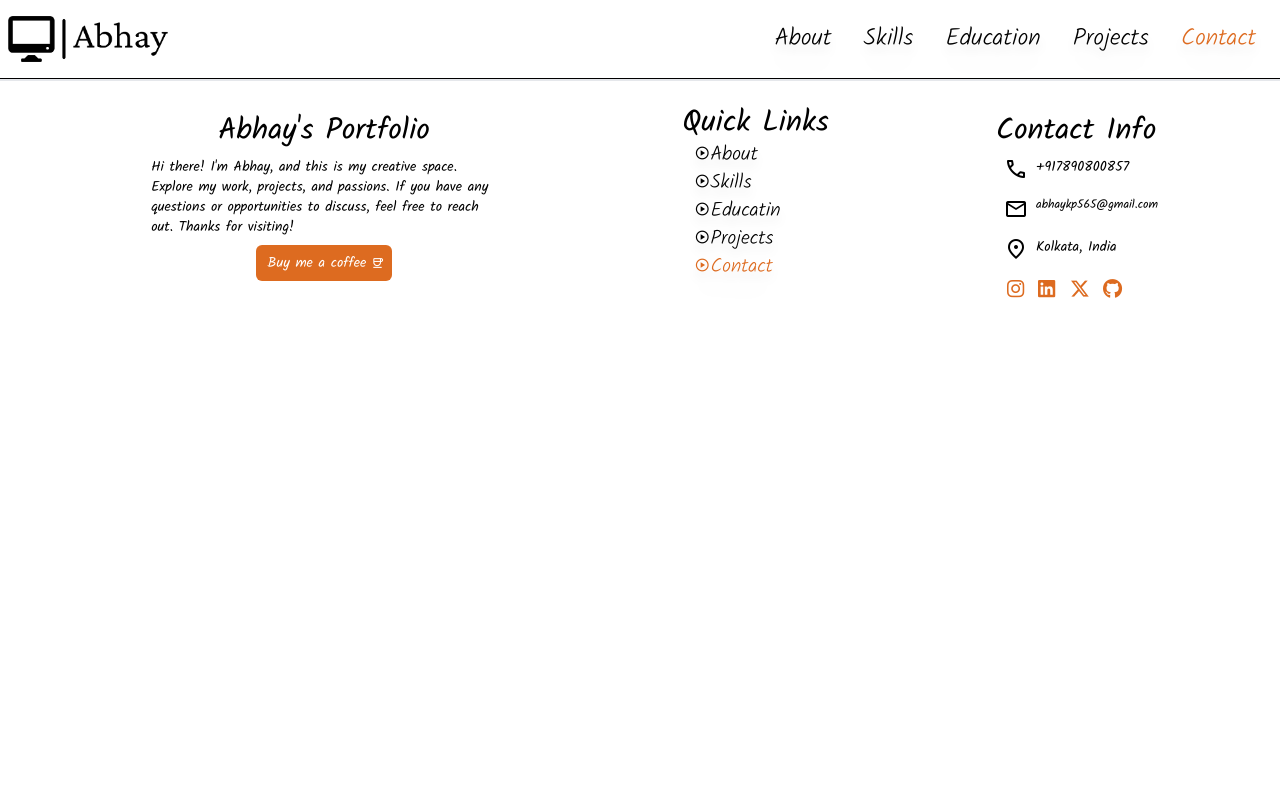
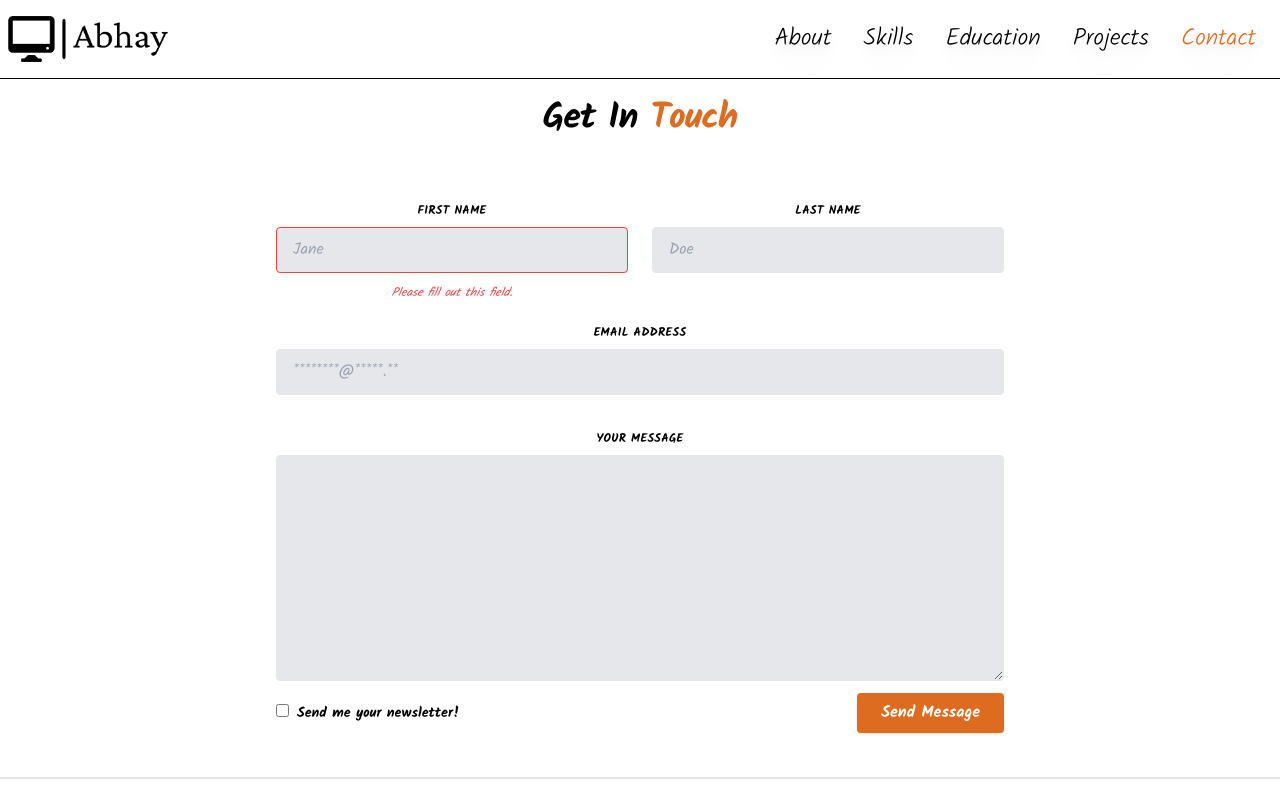
Before and after one commit to abhayprasad565/portfolio-React, a React (Vite) app: page /contact in a window 1280 px wide. Shown: the top 800 px of the page. Built offline with nearby package versions, Linux system fonts and the light colour scheme.

Commit message:
Contact us and readme

```diff
--- a/src/Components/Contact/Contact.jsx
+++ b/src/Components/Contact/Contact.jsx
@@ -2,9 +2,65 @@ import React from 'react';
 
 const Contact = () => {
     return (
-        <div>
+        <>
+            <div class="max-w-screen-md mx-auto p-5">
+                <div class="text-center mb-16">
+                    <h3 class="text-3xl sm:text-4xl leading-normal font-extrabold tracking-tight  text-custom-textColor">
+                        Get In <span class="text-custom-linkActive">Touch</span>
+                    </h3>
+                </div>
+                <form class="w-full">
+                    <div class="flex flex-wrap -mx-3 mb-6">
+                        <div class="w-full md:w-1/2 px-3 mb-6 md:mb-0">
+                            <label class="block uppercase tracking-wide  text-custom-textColor text-xs font-bold mb-2" for="grid-first-name">
+                                First Name
+                            </label>
+                            <input class="appearance-none block w-full bg-gray-200  text-custom-textColor border border-red-500 rounded py-3 px-4 mb-3 leading-tight focus:outline-none focus:bg-white" id="grid-first-name" type="text" placeholder="Jane" />
+                            <p class="text-red-500 text-xs italic">Please fill out this field.</p>
+                        </div>
+                        <div class="w-full md:w-1/2 px-3">
+                            <label class="block uppercase tracking-wide  text-custom-textColor text-xs font-bold mb-2" for="grid-last-name">
+                                Last Name
+                            </label>
+                            <input class="appearance-none block w-full bg-gray-200  text-custom-textColor border border-gray-200 rounded py-3 px-4 leading-tight focus:outline-none focus:bg-white focus:border-gray-500" id="grid-last-name" type="text" placeholder="Doe" />
+                        </div>
+                    </div>
+                    <div class="flex flex-wrap -mx-3 mb-6">
+                        <div class="w-full px-3">
+                            <label class="block uppercase tracking-wide  text-custom-textColor text-xs font-bold mb-2" for="grid-password">
+                                Email Address
+                            </label>
+                            <input class="appearance-none block w-full bg-gray-200  text-custom-textColor border border-gray-200 rounded py-3 px-4 mb-3 leading-tight focus:outline-none focus:bg-white focus:border-gray-500" id="grid-email" type="email" placeholder="********@*****.**" />
+                        </div>
+                    </div>
 
-        </div>
+                    <div class="flex flex-wrap -mx-3 mb-6">
+                        <div class="w-full px-3">
+                            <label class="block uppercase tracking-wide  text-custom-textColor text-xs font-bold mb-2" for="grid-password">
+                                Your Message
+                            </label>
+                            <textarea rows="10" class="appearance-none block w-full bg-gray-200  text-custom-textColor border border-gray-200 rounded py-3 px-4 mb-3 leading-tight focus:outline-none focus:bg-white focus:border-gray-500">
+
+                            </textarea>
+                        </div>
+                        <div class="flex justify-between w-full px-3">
+                            <div class="md:flex md:items-center">
+                                <label class="block  text-custom-textColor font-bold">
+                                    <input class="mr-2 leading-tight" type="checkbox" />
+                                    <span class="text-sm">
+                                        Send me your newsletter!
+                                    </span>
+                                </label>
+                            </div>
+                            <button class="shadow bg-custom-btnBg hover:bg-indigo-400 focus:shadow-outline focus:outline-none text-white font-bold py-2 px-6 rounded" type="submit">
+                                Send Message
+                            </button>
+                        </div>
+
+                    </div>
+                </form>
+            </div>
+        </>
     );
 }
 
```
Also changed, not shown: 1 other file (tests, documents, lock files or other folders).
